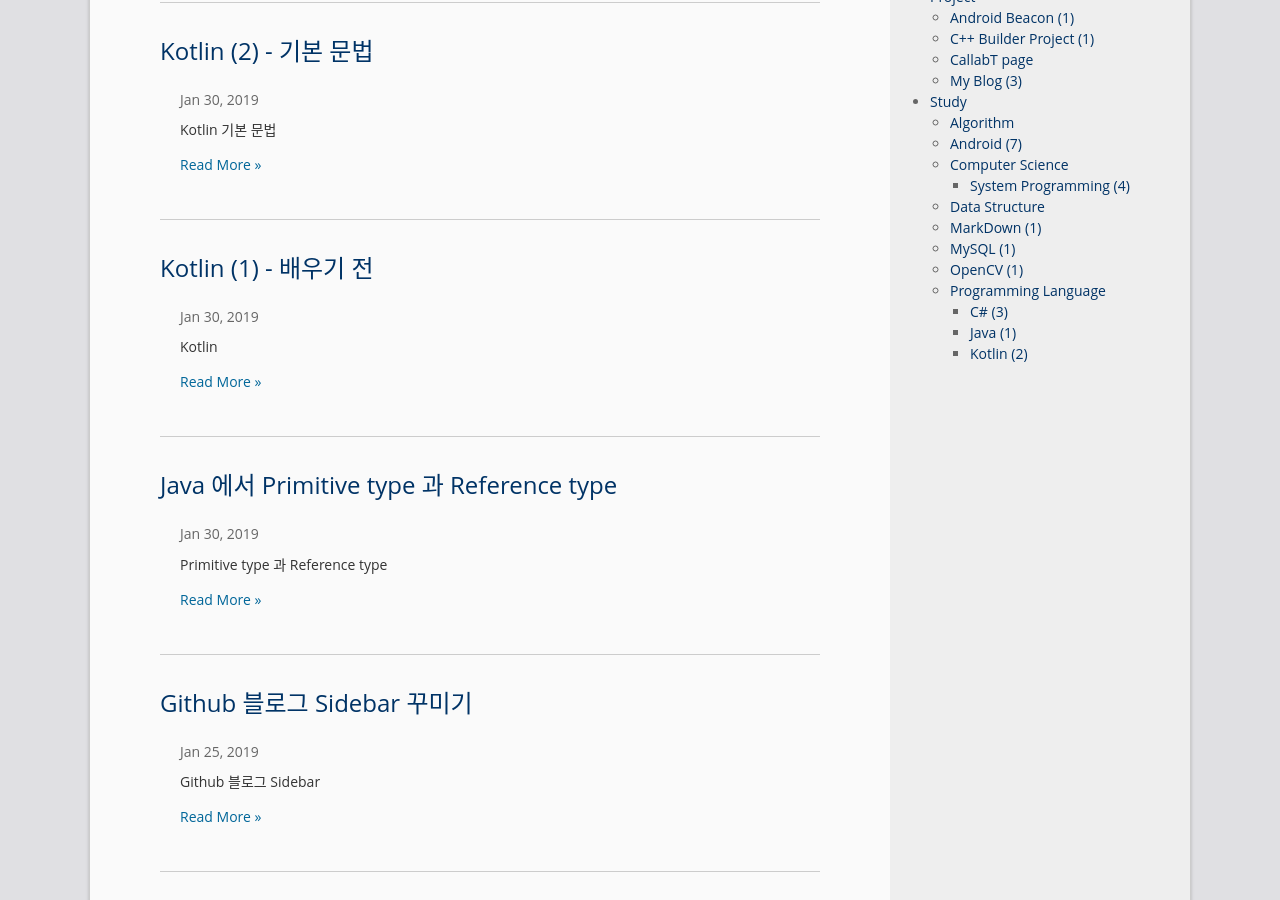
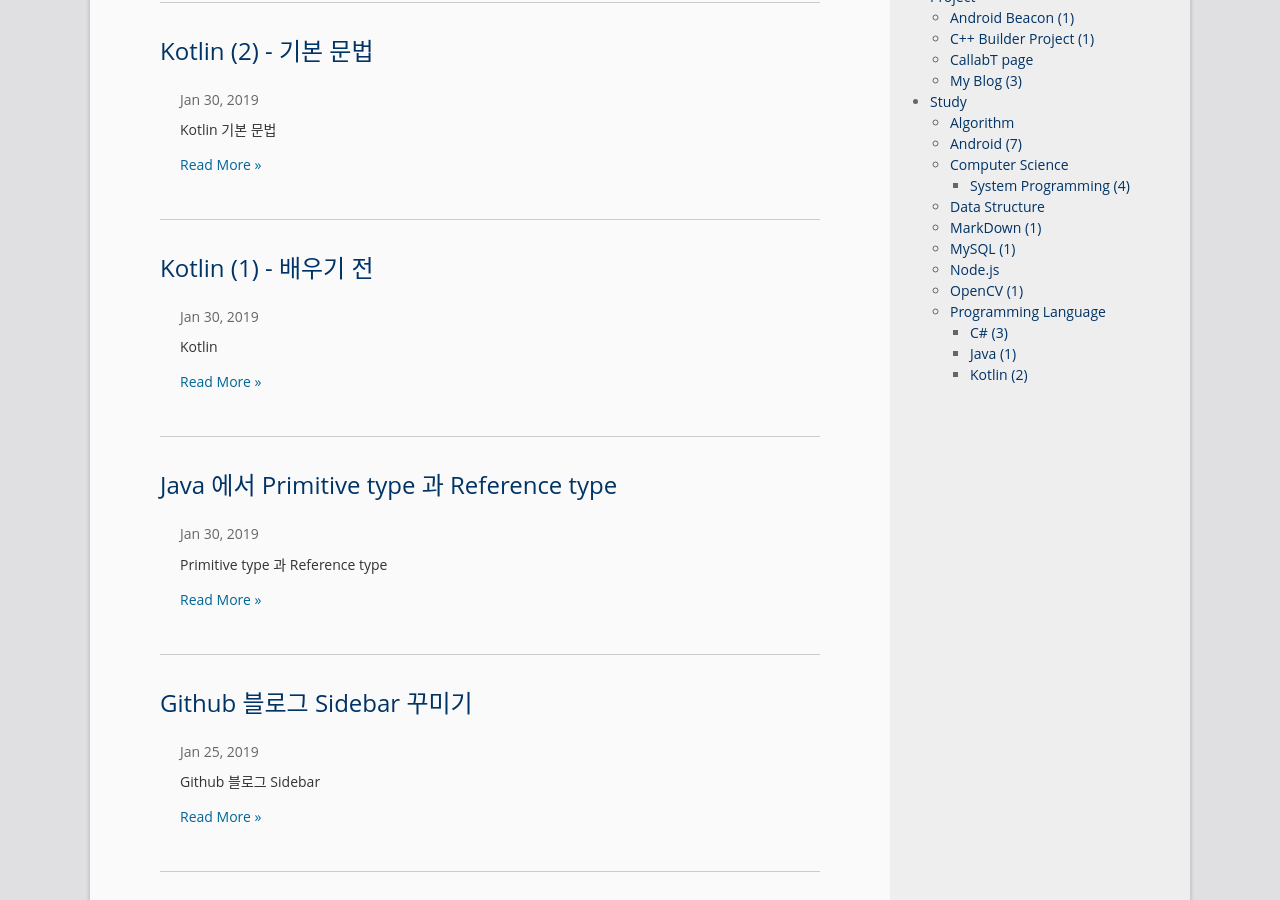
Before and after one commit to sunrisehouse/hanjungwoo-blog-old, a Jekyll site: the page built from index.html, in a window 1280 px wide and 900 px high, scrolled down 441 px. Built offline with Jekyll 4.4.1, drawn with Linux system fonts in a browser that asks for light colours; nearby versions of some CDN libraries; the list of posts is cut into pages by our own code.

Commit message:
Update _config.yml

```diff
--- a/_config.yml
+++ b/_config.yml
@@ -76,6 +76,7 @@ category:
     Data Structure:
     MarkDown:
     MySQL:
+    Node.js:
     OpenCV:
     Programming Language:
       C#:
```
